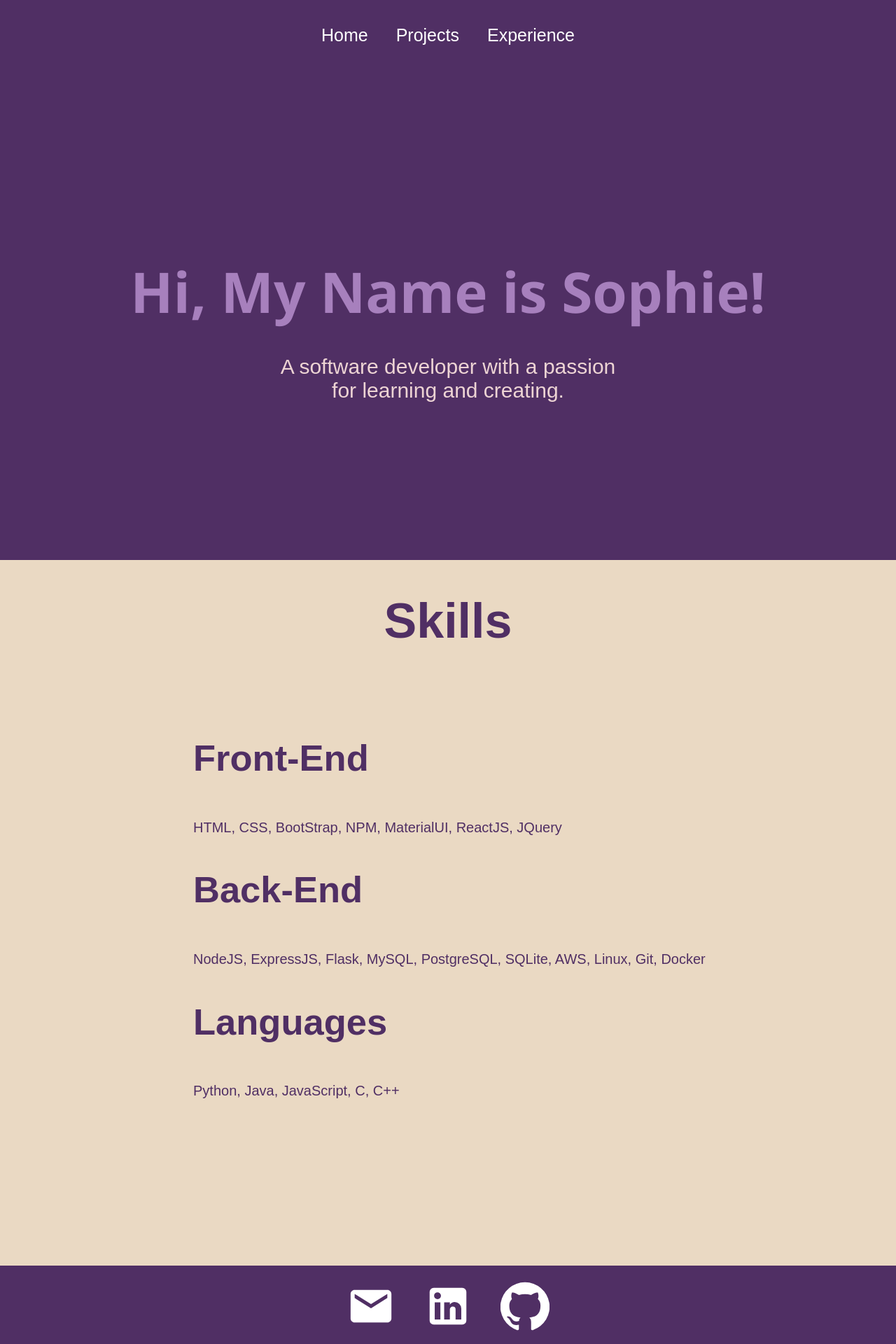
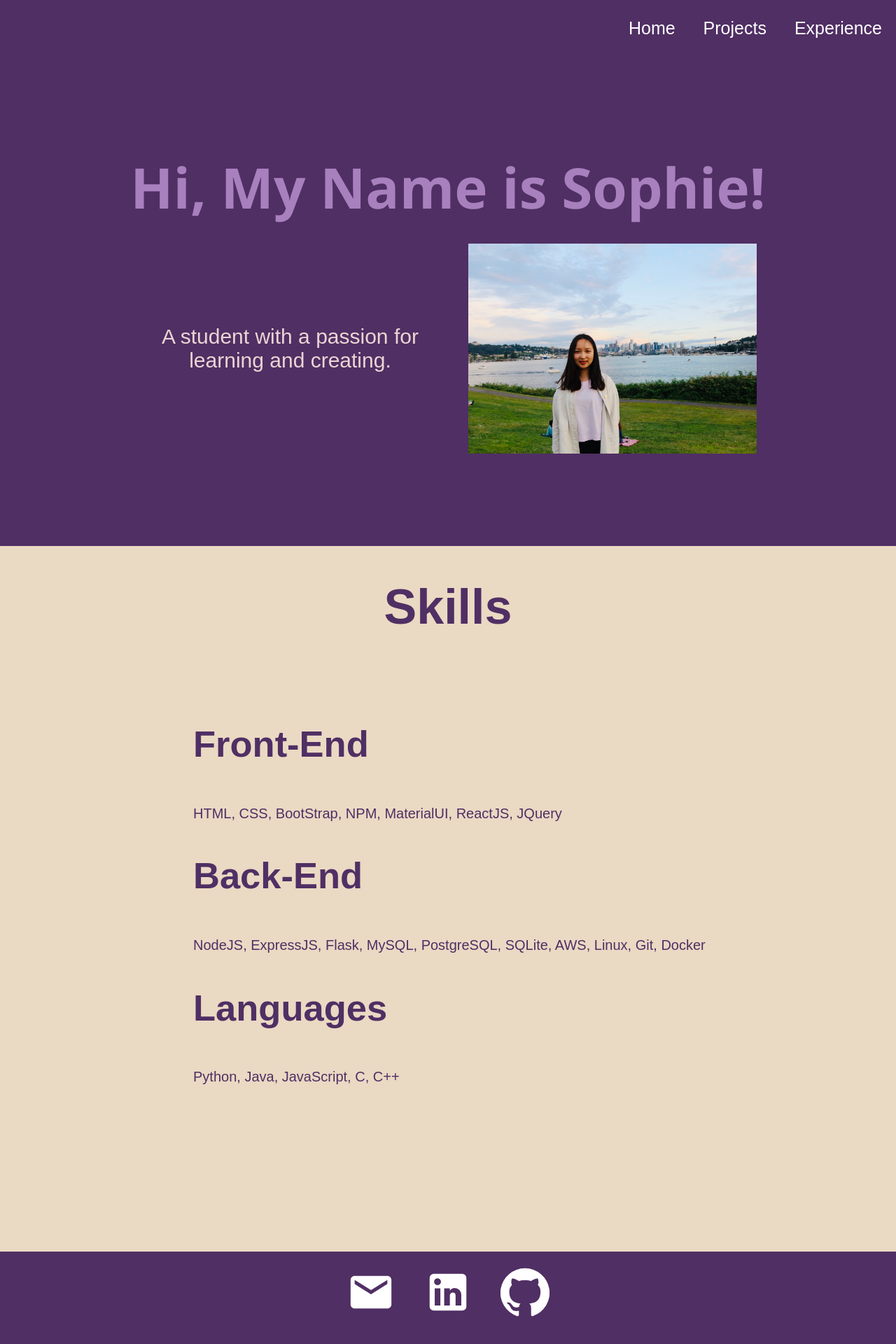
Before and after one commit to sophietao127/my-portfolio, a React (Create React App) app: page / in a window 1280 px wide. Shown: the top 1920 px of the page at 70% size. Built offline with nearby package versions, Linux system fonts and the light colour scheme.

Commit message:
Dec26 Commit2

```diff
--- a/package.json
+++ b/package.json
@@ -9,6 +9,7 @@
     "@testing-library/user-event": "^13.5.0",
     "react": "^18.2.0",
     "react-dom": "^18.2.0",
+    "react-mailto": "^0.4.0",
     "react-router-dom": "^6.6.1",
     "react-scripts": "5.0.1",
     "react-vertical-timeline-component": "^3.6.0",
--- a/src/components/Footer.js
+++ b/src/components/Footer.js
@@ -8,11 +8,17 @@ function Footer() {
   return (
     <div className='footer'>
       <div className='socialMedia'>
-        <EmailIcon />
-        <LinkedInIcon />
-        <GitHubIcon />
+        <a href="mailto:sophietao127@gmail.com">
+          <EmailIcon />
+        </a>
+        <a href='http://www.linkedin.com/in/sophie-tao'>
+          <LinkedInIcon />
+        </a>
+        <a href='https://github.com/sophietao127'>
+          <GitHubIcon />
+        </a>
       </div>
-      <p> &copy; 2022 sophietao.com</p>
+      <p> &copy; 2022 sophietao.net</p>
     </div>
   )
 }
--- a/src/pages/Experience.js
+++ b/src/pages/Experience.js
@@ -11,6 +11,7 @@ function Experience() {
         <VerticalTimelineElement
           className='vertical-timeline-element--education'
           date='2016 - 2018'
+          contentStyle={{ background: '#edd7e5'}}
           iconStyle={{background: "#502f64", color: '#fff'}}
           icon={<SchoolIcon />}
         >
@@ -26,6 +27,7 @@ function Experience() {
         <VerticalTimelineElement
           className='vertical-timeline-element--education'
           date='2018 - 2020'
+          contentStyle={{ background: '#edd7e5'}}
           iconStyle={{background: "#502f64", color: '#fff'}}
           icon={<SchoolIcon />}
         >
@@ -41,6 +43,7 @@ function Experience() {
         <VerticalTimelineElement
           className='vertical-timeline-element--education'
           date='2016 - 2018'
+          contentStyle={{ background: '#edd7e5'}}
           iconStyle={{background: "#502f64", color: '#fff'}}
           icon={<WorkIcon />}
         >
@@ -53,6 +56,7 @@ function Experience() {
         <VerticalTimelineElement
           className='vertical-timeline-element--education'
           date='2021 - 2023'
+          contentStyle={{ background: '#edd7e5'}}
           iconStyle={{background: "#502f64", color: '#fff'}}
           icon={<SchoolIcon />}
         >
--- a/src/pages/Home.js
+++ b/src/pages/Home.js
@@ -1,5 +1,6 @@
 import React from 'react';
 import "../styles/Home.css";
+import myself from '../assets/me.jpg';
 
 function Home() {
   return (
@@ -7,7 +8,10 @@ function Home() {
       <div className='about'>
         <h2> Hi, My Name is Sophie! </h2>
         <div className='prompt'>
-          <p> A software developer with a passion for learning and creating.</p>
+          <div>
+            <p> A student with a passion for learning and creating.</p>
+          </div>
+          <img src={myself} alt='myself'/>
         </div>
       </div>
       <div className='skills'>
--- a/src/styles/Footer.css
+++ b/src/styles/Footer.css
@@ -17,6 +17,10 @@
   cursor: pointer;
 }
 
+button {
+  opacity: 1.0;
+}
+
 .footer p {
   color: white;
 }
--- a/src/styles/Home.css
+++ b/src/styles/Home.css
@@ -21,17 +21,36 @@
   font-family: "Segoe UI", Tahoma, Geneva, Verdana, sans-serif;
   font-size: 80px;
   color: #a780bd;
-  height: 50px;
+  margin-top: 10px;
+  height: 60px;
 }
 
 .about .prompt {
   width: 40%;
   font-size: 30px;
 }
+
+.prompt {
+  display: flex;
+  justify-content: center;
+  align-items: center;
+}
+
+.prompt p {
+  width: 450px;
+}
+
 .prompt svg {
   font-size: 60px;
   margin: 5px;
   color: white;
+}
+
+.prompt img {
+  width: fit-content;
+  height: 300px;
+  margin: 10px;
+  margin-left: 30px;
 }
 
 .skills {
--- a/src/styles/Navbar.css
+++ b/src/styles/Navbar.css
@@ -1,6 +1,6 @@
 .navbar {
   width: 100%;
-  height: 100px;
+  height: 80px;
   background: #502f64;
 }
 
@@ -9,8 +9,12 @@
   height: 100%;
   display: flex;
   align-items: center;
-  justify-content: center;
-  color: white;
+  justify-content: right;
+  color: #edd4d4;
+}
+
+.links :hover {
+  color: rgb(244, 192, 220);
 }
 
 .navbar a {
```
Also changed, not shown: src/assets/me.jpg (added), 1 other file (tests, documents, lock files or other folders).
